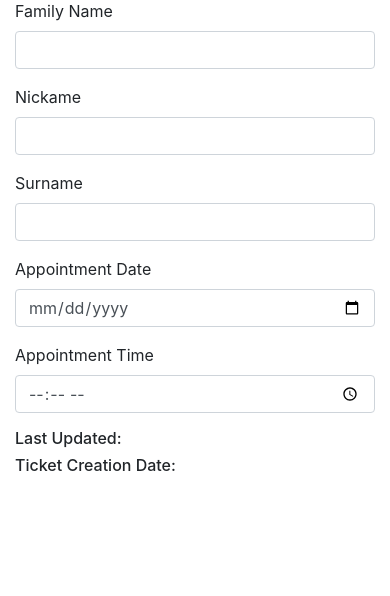
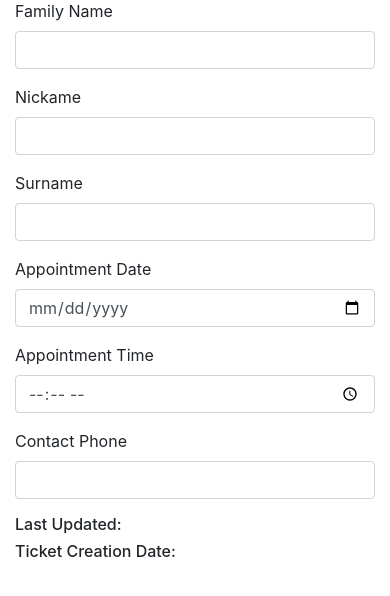
Before and after one commit to bengkel-linux/django-stuff, a Django app: template hospitalmgmt/appointment/templates/detail.html in a window 390 px wide. Shown: the part 149-745 px from the top of the page. Run offline with Django 3.2, Linux system fonts and the light colour scheme; the template is opened without the code that fills it, so the values that code supplies are empty; some libraries are stand-ins or nearby versions.

Commit message:
added the phone

```diff
--- a/hospitalmgmt/appointment/templates/detail.html
+++ b/hospitalmgmt/appointment/templates/detail.html
@@ -43,6 +43,14 @@
                     <input type="time" class="form-control" id="apptTime" value="{{ appointment.appointmentDate|date:"H:i" }}">
                 </div>
             </div>
+            <div class="form-row">
+                <div class="form-group col-md-12">
+                    <label for="telNum">Contact Phone</label>
+                    <input type="telephone" class="form-control" id="telNum" value="{{ appointment.phoneContact|default_if_none:""|title }}">
+                </div>
+            </div>
+
+
         </form>
     </div>
 </div>
```
